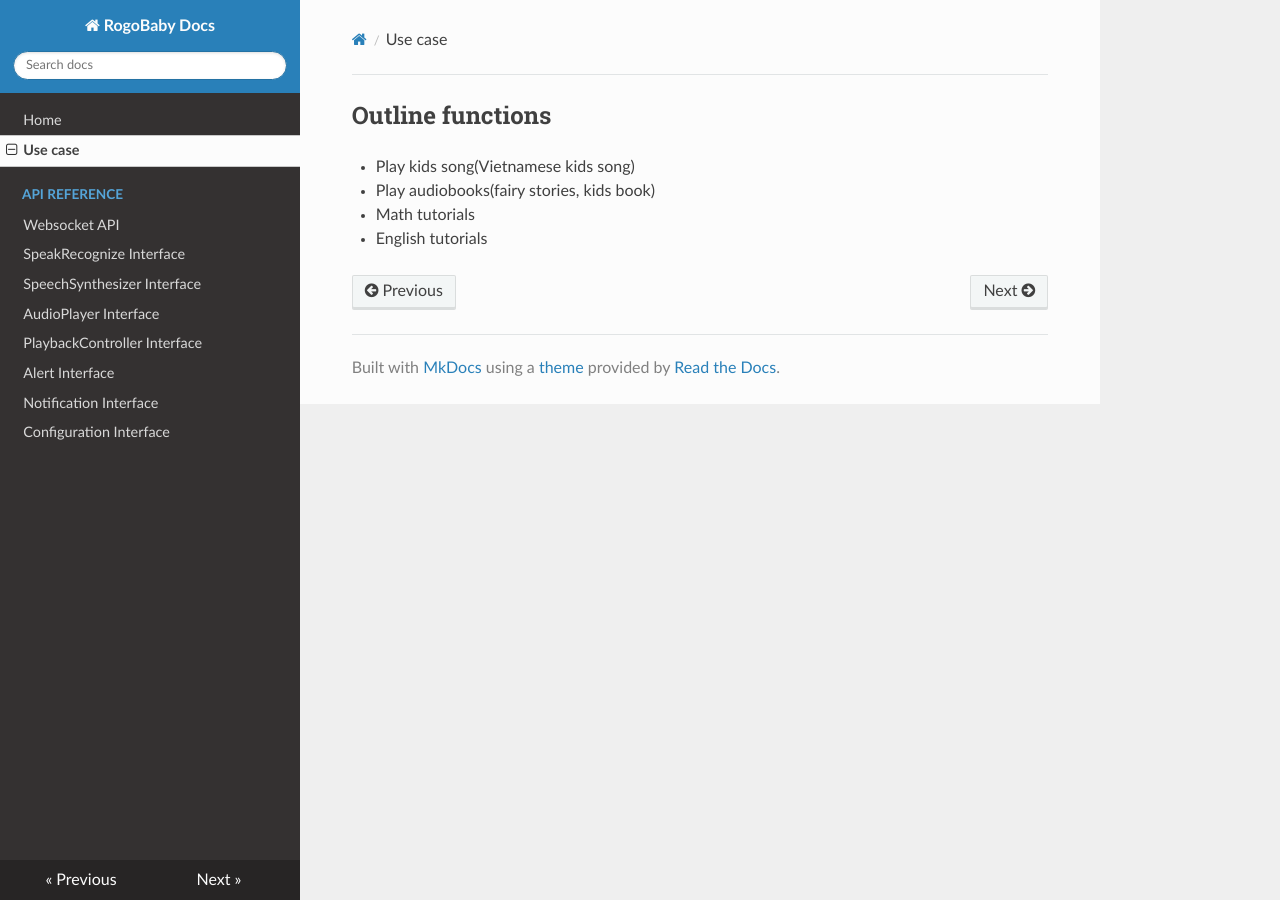
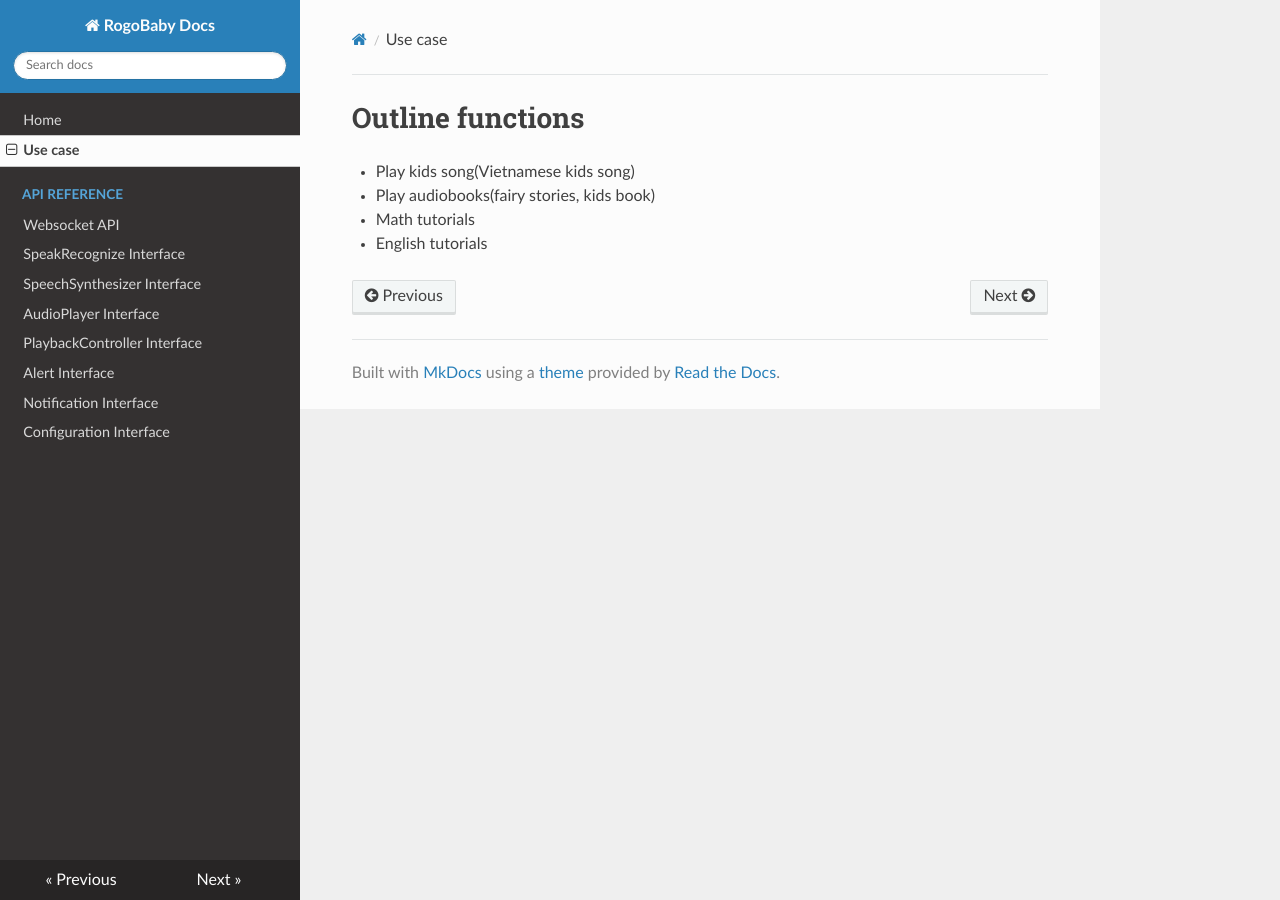
Before and after one commit to mrekoj/rogobaby-docs, an MkDocs documentation site: the page built from docs/RogoBaby Functions.md, in a window 1280 px wide. Built offline with MkDocs 1.6.1, drawn with Linux system fonts in a browser that asks for light colours; nearby versions of some CDN libraries.

Commit message:
format file

```diff
--- a/docs/RogoBaby Functions.md
+++ b/docs/RogoBaby Functions.md
@@ -1,4 +1,5 @@
-## Outline functions
+# Outline functions
+
 * Play kids song(Vietnamese kids song)
 * Play audiobooks(fairy stories, kids book)
 * Math tutorials
```
